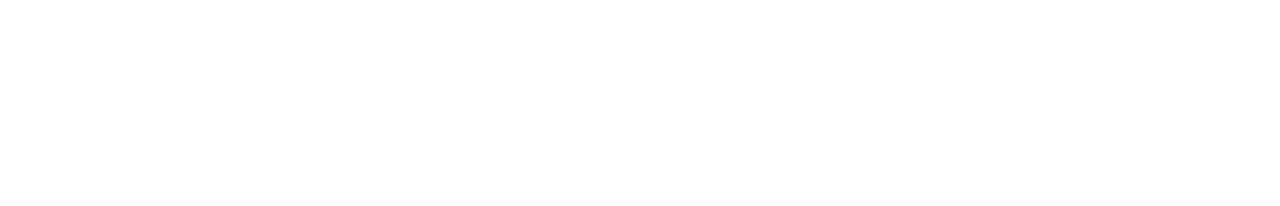
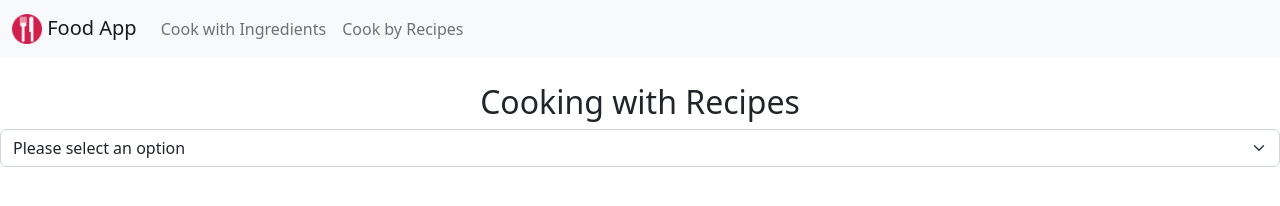
Before and after one commit to jorgerodriguez860/food-app, a plain HTML site: page html/recipes.html in a window 1280 px wide. Drawn offline with nearby package versions, Linux system fonts and the light colour scheme.

Commit message:
main and recipes page

```diff
--- a/css/recipes.css
+++ b/css/recipes.css
@@ -0,0 +1,6 @@
+#header {
+    display: flex;
+    flex-direction: column;
+    text-align: center;
+    padding-top: 2%;
+}
--- a/html/recipes.html
+++ b/html/recipes.html
@@ -0,0 +1,55 @@
+<!DOCTYPE html>
+<html lang="en">
+<head>
+    <meta charset="UTF-8">
+    <meta http-equiv="X-UA-Compatible" content="IE=edge">
+    <meta name="viewport" content="width=device-width, initial-scale=1.0">
+    <!-- CSS only -->
+    <link href="https://cdn.jsdelivr.net/npm/bootstrap@5.2.1/dist/css/bootstrap.min.css" rel="stylesheet" integrity="sha384-iYQeCzEYFbKjA/T2uDLTpkwGzCiq6soy8tYaI1GyVh/UjpbCx/TYkiZhlZB6+fzT" crossorigin="anonymous">
+    <link rel="stylesheet" href="../css/recipes.css">
+    <title>Cook by Recipes</title>
+</head>
+<body>
+    <nav class="navbar navbar-expand-lg bg-light">
+        <div class="container-fluid">
+          <a class="navbar-brand" href="./index.html"><img src="../assets/navIcon.png" alt="Logo" width="30" height="30" class="d-inline-block align-text-top">
+            Food App</a>
+          <button class="navbar-toggler" type="button" data-bs-toggle="collapse" data-bs-target="#navbarNav" aria-controls="navbarNav" aria-expanded="false" aria-label="Toggle navigation">
+            <span class="navbar-toggler-icon"></span>
+          </button>
+          <div class="collapse navbar-collapse" id="navbarNav">
+            <ul class="navbar-nav">
+              <li class="nav-item"><a class="nav-link" href="./ingredients.html">Cook with Ingredients</a></li>
+              <li class="nav-item"><a class="nav-link" href="./recipes.html">Cook by Recipes</a></li>
+            </ul>
+          </div>
+        </div>
+    </nav>      <!-- end of navbar -->
+
+<div id="container">    <!-- main container -->
+
+    <div id="main">     <!-- main div to hold content -->
+        <div id="header">   <!-- header -->
+            <h2 id="headerText">Cooking with Recipes</h2>
+        </div>
+
+        <div id="selection">
+            <select class="form-select" aria-label="Default select example">
+                <option selected>Please select an option<option value=""></option></option>
+                <option value="breakfast">Breakfast</option>
+                <option value="lunch">Lunch</option>
+                <option value="dinner">Dinner</option>
+              </select>
+
+        </div>
+
+
+
+
+    </div>
+</div>
+
+</body>
+<!-- JavaScript Bundle with Popper -->
+<script src="https://cdn.jsdelivr.net/npm/bootstrap@5.2.1/dist/js/bootstrap.bundle.min.js" integrity="sha384-u1OknCvxWvY5kfmNBILK2hRnQC3Pr17a+RTT6rIHI7NnikvbZlHgTPOOmMi466C8" crossorigin="anonymous"></script>
+</html>
```
Also changed, not shown: html/index.html (+4 -8 lines).
